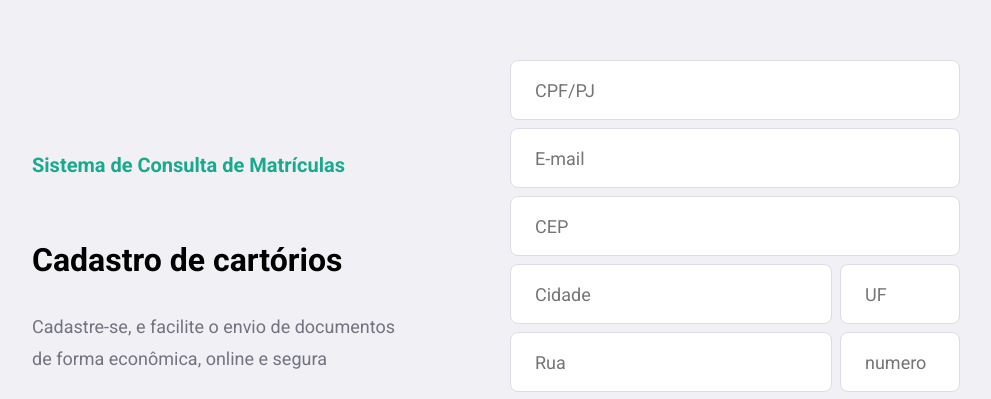
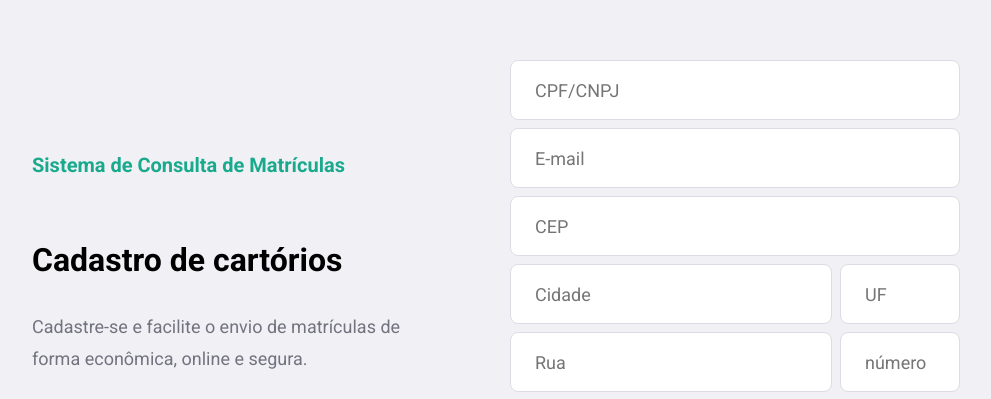
Before and after one commit to manuelabognar/megaHack2edicao, a React (Create React App) app in the folder frontend/: page /cadastroCartorio in a window 1280 px wide. Shown: the part 106-505 px from the top of the page, without its empty margins (144-1135 px from the left). Built offline with nearby package versions, Linux system fonts and the light colour scheme; the HTML template or start-up script is replaced by a standard one.

Commit message:
small changes

```diff
--- a/frontend/src/pages/RegisterCartorio/index.js
+++ b/frontend/src/pages/RegisterCartorio/index.js
@@ -53,8 +53,8 @@ export default function RegisterCartorio() {
 
             <h1>Cadastro de cartórios</h1>
             <p>
-              Cadastre-se, e facilite o envio de documentos de
-              forma econômica, online e segura
+              Cadastre-se e facilite o envio de matrículas de
+              forma econômica, online e segura.
             </p>
 
             <Link className="back-link" to="/">
@@ -66,7 +66,7 @@ export default function RegisterCartorio() {
         <form onSubmit={ handleRegister } >
 
           <input
-            placeholder="CPF/PJ"
+            placeholder="CPF/CNPJ"
             value = {pj}
             onChange = {e => setPj(e.target.value) }
           />
@@ -109,7 +109,7 @@ export default function RegisterCartorio() {
               />
 
             <input
-              placeholder="numero"
+              placeholder="número"
               style={{ width: 120 }}
               value = {number}
               onChange = {e => setNumber(e.target.value) }
```
Also changed, not shown: 1 other file (tests, documents, lock files or other folders).
